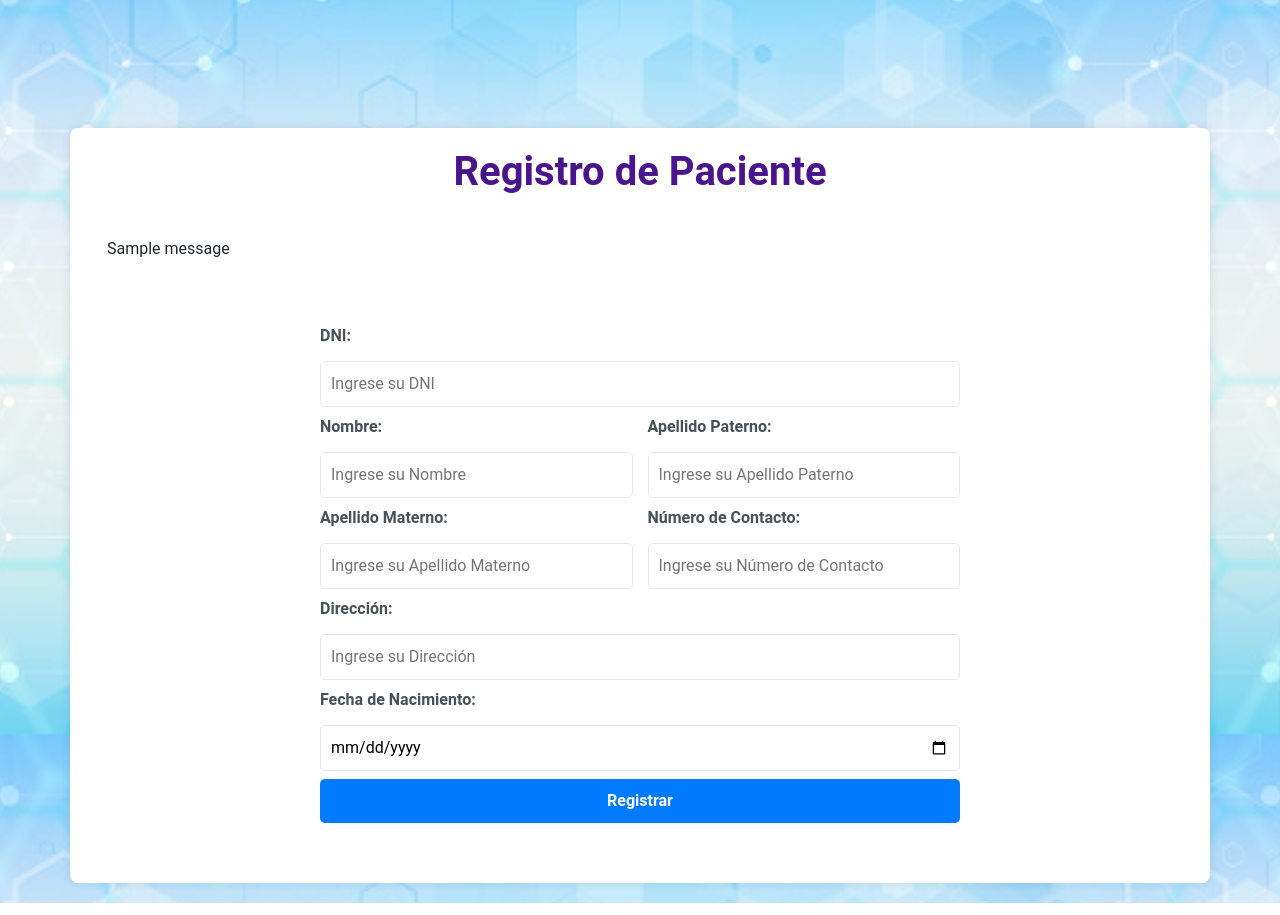
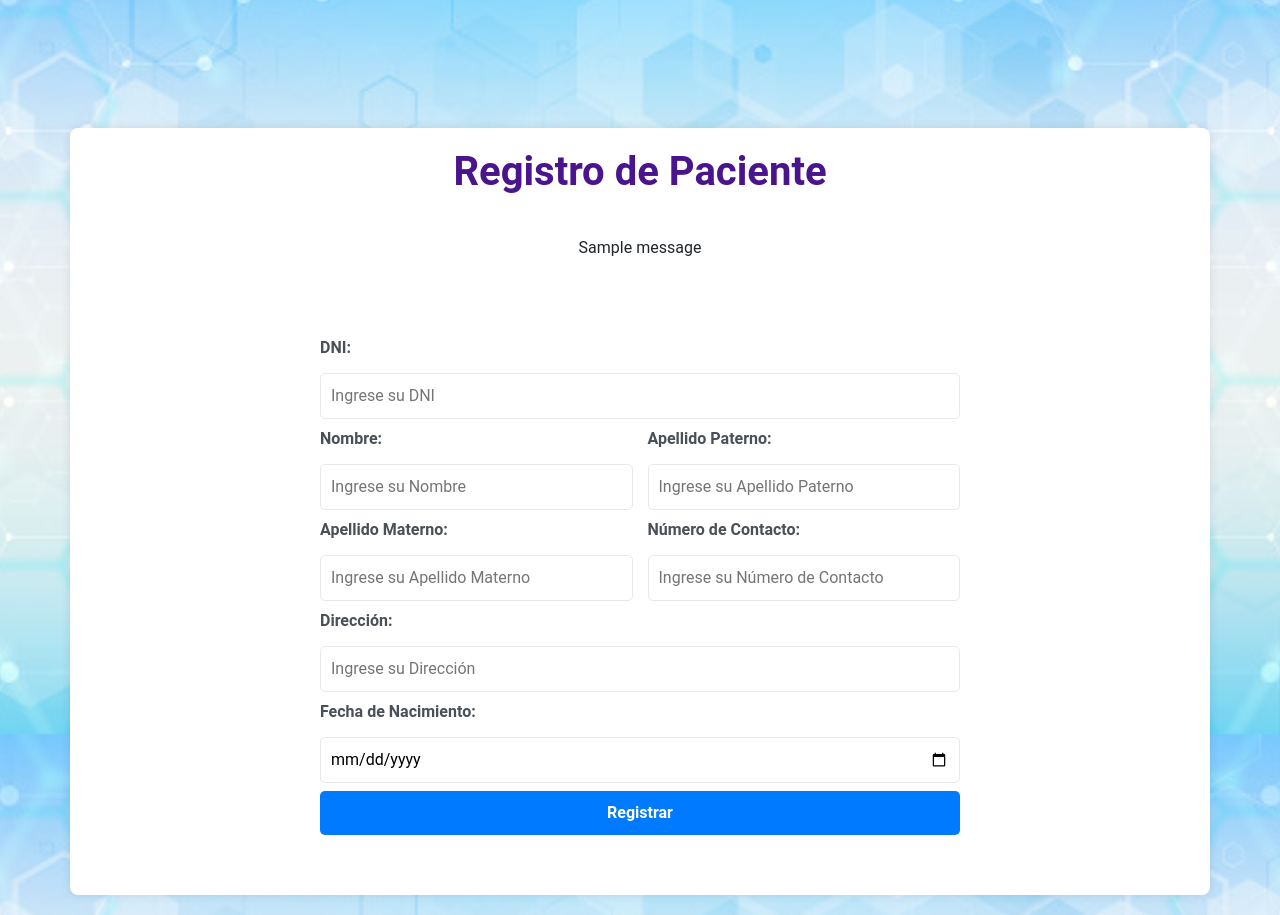
Before and after one commit to JhoanRivas/mapim, a Django app: page /escaneo/ in a window 1280 px wide. Shown: the part 66-981 px from the top of the page. Run offline with Django 5.2, Linux system fonts and the light colour scheme; tables that the repository leaves empty hold one stand-in row (values such as "Sample post"); one stand-in notice (Sample message) is shown.

Commit message:
center alert

```diff
--- a/mapim_app/static/css/styles.css
+++ b/mapim_app/static/css/styles.css
@@ -78,3 +78,74 @@ main {
     border-radius: 5px;
     border: 1px solid #ddd;
 }
+.alert-container {
+    margin: 20px 0;
+    text-align: center;
+}
+
+.alert {
+    padding: 15px;
+    border: 1px solid transparent;
+    border-radius: 4px;
+    margin-bottom: 10px;
+    font-size: 16px;
+    display: inline-block;
+    width: 90%;
+}
+
+.alert-success {
+    color: #155724;
+    background-color: #d4edda;
+    border-color: #c3e6cb;
+}
+
+.alert-error {
+    color: #721c24;
+    background-color: #f8d7da;
+    border-color: #f5c6cb;
+}
+
+.alert-warning {
+    color: #856404;
+    background-color: #fff3cd;
+    border-color: #ffeeba;
+}
+
+.alert-container {
+    margin: 20px 0;
+    text-align: center;
+}
+
+.alert {
+    padding: 15px;
+    border: 1px solid transparent;
+    border-radius: 4px;
+    margin-bottom: 10px;
+    font-size: 16px;
+    display: inline-block;
+    width: 90%;
+}
+
+.alert-success {
+    color: #155724;
+    background-color: #d4edda;
+    border-color: #c3e6cb;
+}
+
+.alert-danger {
+    color: #721c24;
+    background-color: #f8d7da;
+    border-color: #f5c6cb;
+}
+
+.alert-warning {
+    color: #856404;
+    background-color: #fff3cd;
+    border-color: #ffeeba;
+}
+
+.alert-info {
+    color: #0c5460;
+    background-color: #d1ecf1;
+    border-color: #bee5eb;
+}
--- a/mapim_app/templates/escaneo.html
+++ b/mapim_app/templates/escaneo.html
@@ -18,15 +18,14 @@
 
         <!-- Mostrar mensajes de éxito o información -->
         {% if messages %}
-        <div>
-            {% for message in messages %}
-            <div class="alert alert-{{ message.tags }}">
-                {{ message }}
-            </div>
-            {% endfor %}
+<div class="alert-container">
+    {% for message in messages %}
+        <div class="alert {% if message.tags %}alert-{{ message.tags }}{% endif %}">
+            {{ message }}
         </div>
-        {% endif %}
-
+    {% endfor %}
+</div>
+{% endif %}
         <div class="container-form">
             <form method="POST" action="{% url 'registrar_paciente' %}" enctype="multipart/form-data" onsubmit="return validateForm()">
                 {% csrf_token %}
--- a/mapim_app/templates/historial.html
+++ b/mapim_app/templates/historial.html
@@ -17,9 +17,9 @@
         <h1>Historial de Escaneos</h1>
         <!-- Mostrar mensajes de éxito o información -->
         {% if messages %}
-                <div>
+        <div class="alert-container">
             {% for message in messages %}
-                    <div class="alert alert-{{ message.tags }}">
+                <div class="alert {% if message.tags %}alert-{{ message.tags }}{% endif %}">
                     {{ message }}
                 </div>
             {% endfor %}
--- a/mapim_app/templates/login.html
+++ b/mapim_app/templates/login.html
@@ -31,7 +31,7 @@
            {% if messages %}
            <div class="alert-container">
                {% for message in messages %}
-                   <div class="alert alert-{{ message.tags }}">
+                   <div class="alert {% if message.tags %}alert-{{ message.tags }}{% endif %}">
                        {{ message }}
                    </div>
                {% endfor %}
```
Also changed, not shown: 1 other file. Lines whose indentation alone changed are shown as unchanged.
